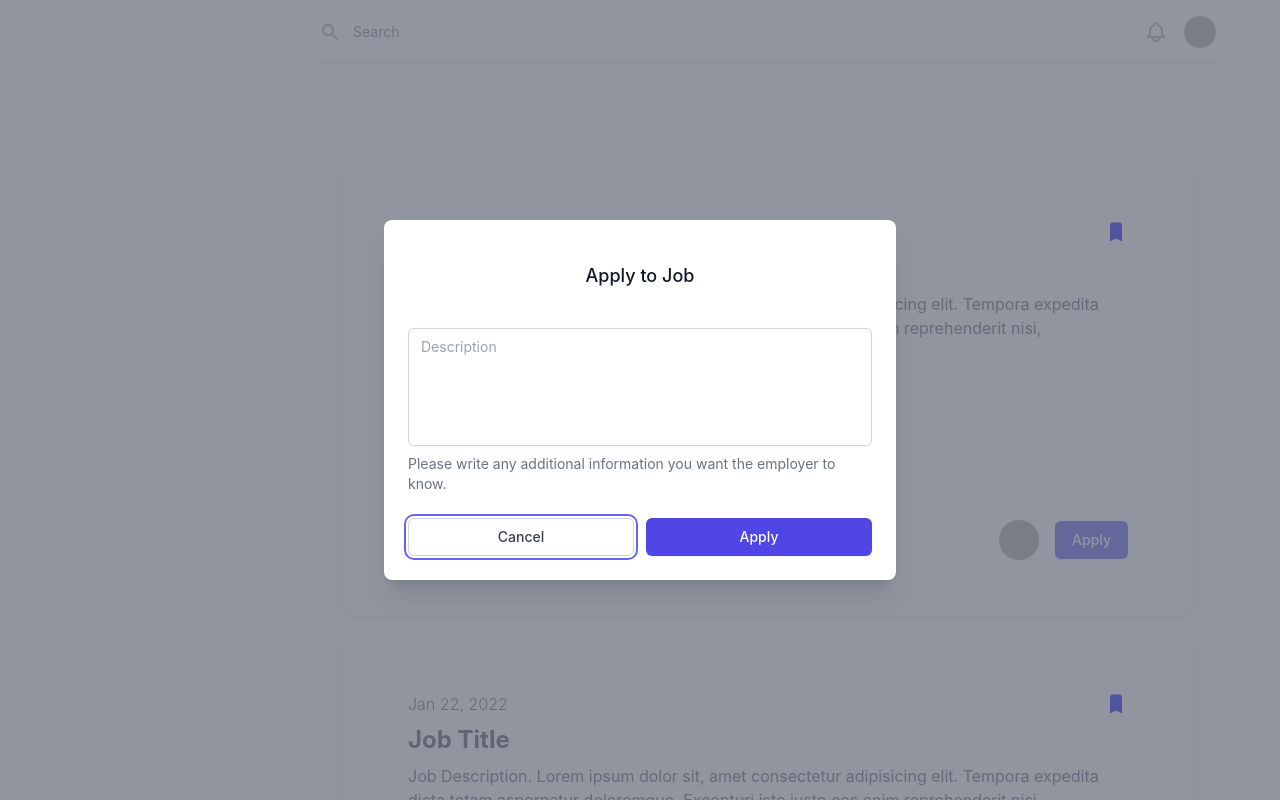
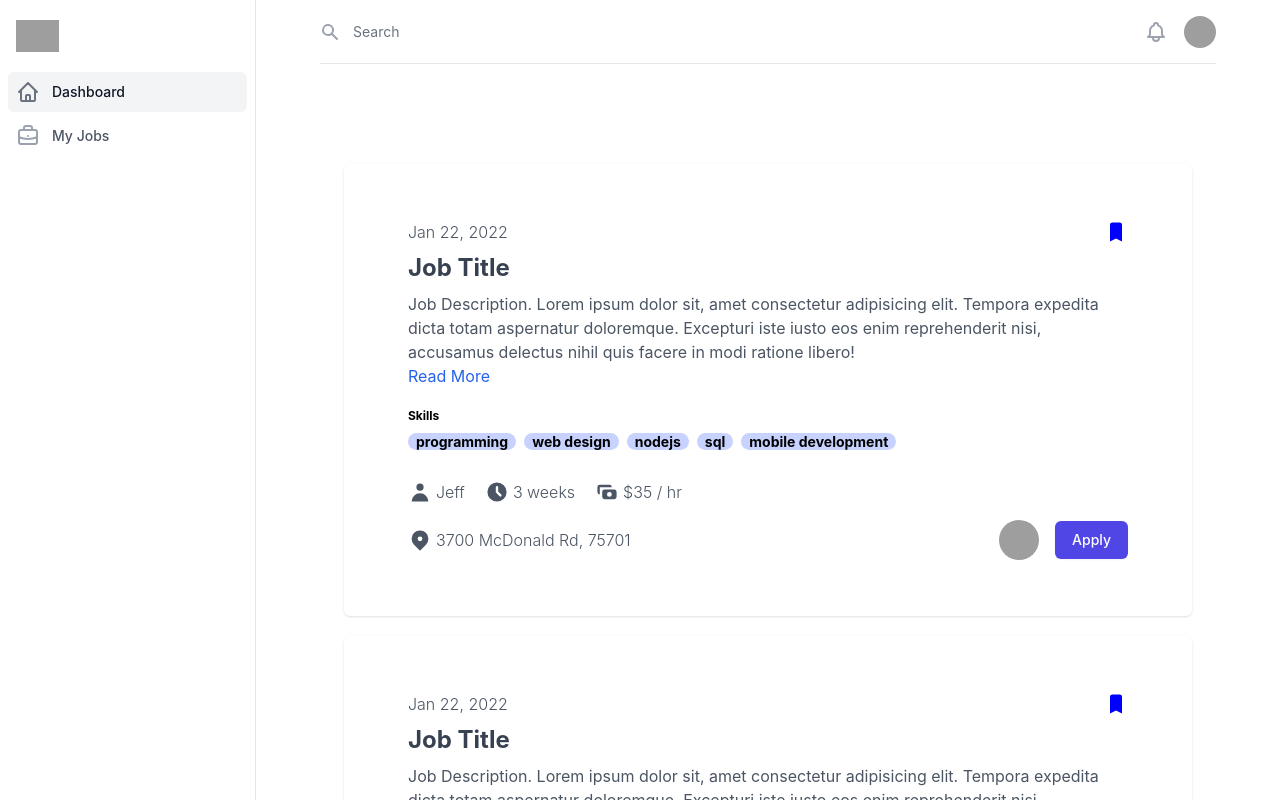
Before and after one commit to Varuas37/livelance-client, a React (Create React App) app: page /home in a window 1280 px wide. Shown: the top 800 px of the page. Built offline with nearby package versions, Linux system fonts and the light colour scheme; grey boxes are pictures that could not be loaded.

Commit message:
static sidebar after entering the home screen

```diff
--- a/src/App.js
+++ b/src/App.js
@@ -16,6 +16,8 @@ import UserProfile from "./presentation/pages/profile/UserProfile";
 import JobDetail from "./presentation/pages/jobDetail/JobDetail";
 import Sidebar from "./presentation/components/Sidebar";
 import StaticSidebar from "./presentation/components/StaticSidebar";
+import GetSidebar from "./presentation/utils/GetSidebar";
+
 
 if (localStorage.token) {
 	setAuthToken(localStorage.token);
@@ -34,6 +36,7 @@ const App = () => {
 						{/* <StaticSidebar /> */}
 
 						{/* <Sidebar/> */}
+						<GetSidebar/>
 						<Routes>
 							<Route exact path="/" element={<LandingPage />} />
 							<Route exact path="/signup" element={<SignUp />} />
--- a/src/presentation/pages/home/Home.js
+++ b/src/presentation/pages/home/Home.js
@@ -222,9 +222,9 @@ function Home() {
 									{/* Start putting items*/}
 									<ul role="list" className="space-y-3 mt-10">
 										{/* For the list of Jobs Map the JobCard Here */}
-										<li className="bg-white  overflow-hidden px-4 py-4 sm:px-6 sm:rounded-md">
+										<div className="bg-white  overflow-hidden px-4 py-4 sm:px-6 sm:rounded-md">
 											{/* Just for illustration. All these will come from database. */}
-											<Modal />
+											{/* <Modal /> */}
 											<JobCard />
 											<JobCard />
 											<JobCard />
@@ -239,7 +239,7 @@ function Home() {
 											{/* {listofdata.map((data) => <>
                                                 <JobCard data={data} />
                                             </>)} */}
-										</li>
+										</div>
 									</ul>
 
 									{/* /End replace */}
--- /dev/null
+++ b/src/presentation/utils/GetSidebar.js
@@ -0,0 +1,11 @@
+import React from "react";
+import { useLocation } from "react-router-dom";
+import StaticSidebar from "../components/StaticSidebar";
+
+const GetSidebar = () => {
+	const location = useLocation();
+
+	return <>{location.pathname !== "/" && <StaticSidebar />}</>;
+};
+
+export default GetSidebar;
```
